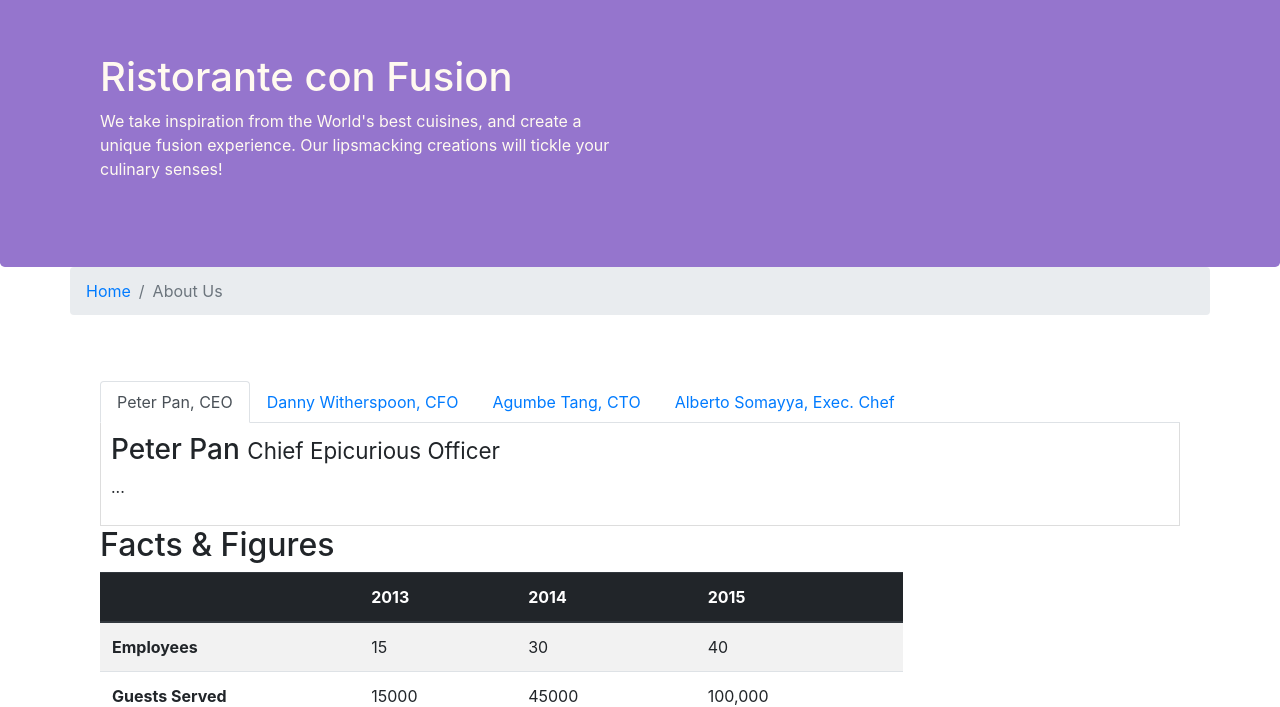
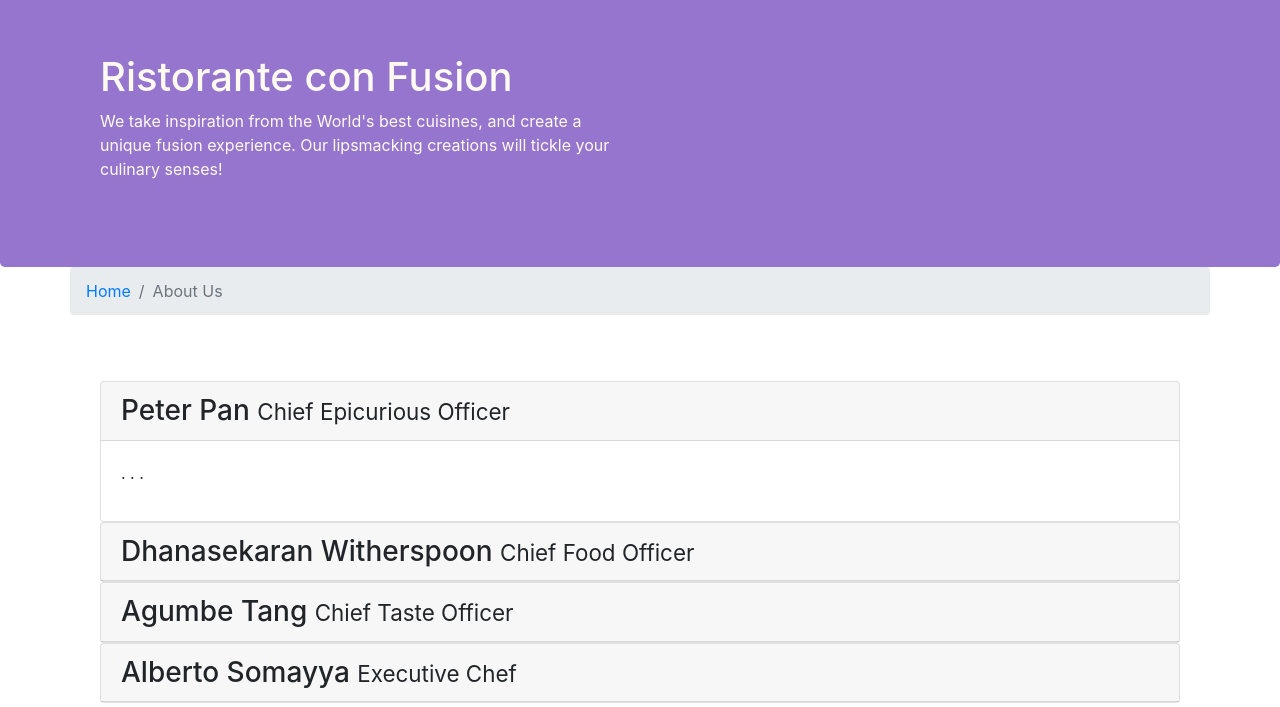
Before and after one commit to trandtrieu/Ex5, a website: page aboutus.html in a window 1280 px wide. Shown: the part 67-774 px from the top of the page. Drawn offline with nearby package versions, Linux system fonts and the light colour scheme.

Commit message:
Accordion

```diff
--- a/aboutus.html
+++ b/aboutus.html
@@ -62,38 +62,67 @@
         </div>
         <div class="row row-content">
             <div class="col-12">
-                <ul class="nav nav-tabs">
-                    <li class="nav-item">
-                        <a class="nav-link active" href="#peter" role="tab" data-toggle="tab">Peter Pan, CEO</a>
-                    </li>
-                    <li class="nav-item">
-                        <a class="nav-link" href="#danny" role="tab" data-toggle="tab">Danny Witherspoon, CFO</a>
-                    </li>
-                    <li class="nav-item">
-                        <a class="nav-link" href="#agumbe" role="tab" data-toggle="tab">Agumbe Tang, CTO</a>
-                    </li>
-                    <li class="nav-item">
-                        <a class="nav-link" href="#alberto" role="tab" data-toggle="tab">Alberto Somayya, Exec. Chef</a>
-                    </li>
-                </ul>
-                <div class="tab-content">
-                    <div role="tabpanel" class="tab-pane fade show active" id="peter">
-                        <h3>Peter Pan <small>Chief Epicurious Officer</small></h3>
-                        <p> ... </p>
+                <div id="accordion">
+                    <div class="card">
+                        <div class="card-header" role="tab" id="peterhead">
+                            <h3 class="mb-0">
+                                <a data-toggle="collapse" data-target="#peter">
+                                    Peter Pan <small>Chief Epicurious Officer</small>
+                                </a>
+                            </h3>
+                        </div>
+                        <div class="collapse show" id="peter" data-parent="#accordion">
+                            <div class="card-body">
+                                <p class="d-none d-sm-block">. . .</p>
+                            </div>
+                        </div>
                     </div>
-                    <div role="tabpanel" class="tab-pane " id="danny">
-                        <h3>Danny Witherspoon <small>Chief Epicurious Officer</small></h3>
-                        <p> ... </p>
+                    <div class="card">
+                        <div class="card-header" role="tab" id="dannyhead">
+                            <h3 class="mb-0">
+                                <a class="collapsed" data-toggle="collapse" data-target="#danny">
+                                    Dhanasekaran Witherspoon <small>Chief Food Officer</small>
+                                </a>
+                            </h3>
+                        </div>
+                        <div class="collapse" id="danny" data-parent="#accordion">
+                            <div class="card-body">
+                                <p class="d-none d-sm-block">. . .</em></p>
+                            </div>
+                        </div>
                     </div>
-                    <div role="tabpanel" class="tab-pane " id="agumbe">
-                        <h3>Agumbe Tang <small>Chief Epicurious Officer</small></h3>
-                        <p> ... </p>
+                    <div class="card">
+                        <div class="card-header" role="tab" id="agumbehead">
+                            <h3 class="mb-0">
+                                <a class="collapsed" data-toggle="collapse" data-target="#agumbe">
+                                    Agumbe Tang <small>Chief Taste Officer</small>
+                                </a>
+                            </h3>
+                        </div>
+                        <div class="collapse" id="agumbe" data-parent="#accordion">
+                            <div class="card-body">
+                                <p class="d-none d-sm-block">. . .</p>
+                            </div>
+                        </div>
                     </div>
-                    <div role="tabpanel" class="tab-pane" id="alberto">
-                        <h3>Alberto Somayya <small>Chief Epicurious Officer</small></h3>
-                        <p> ... </p>
+                    <div class="card">
+                        <div class="card-header" role="tab" id="albertohead">
+                            <h3 class="mb-0">
+                                <a class="collapsed" data-toggle="collapse" data-target="#alberto">
+                                    Alberto Somayya <small>Executive Chef</small>
+                                </a>
+                            </h3>
+                        </div>
+                        <div class="collapse" id="alberto" data-parent="#accordion">
+                            <div class="card-body">
+                                <p class="d-none d-sm-block">. . .</em></p>
+                            </div>
+                        </div>
                     </div>
+
+
                 </div>
+
             </div>
             <div class="col-12 col-sm-9">
                 <h2>Facts &amp; Figures</h2>
```
